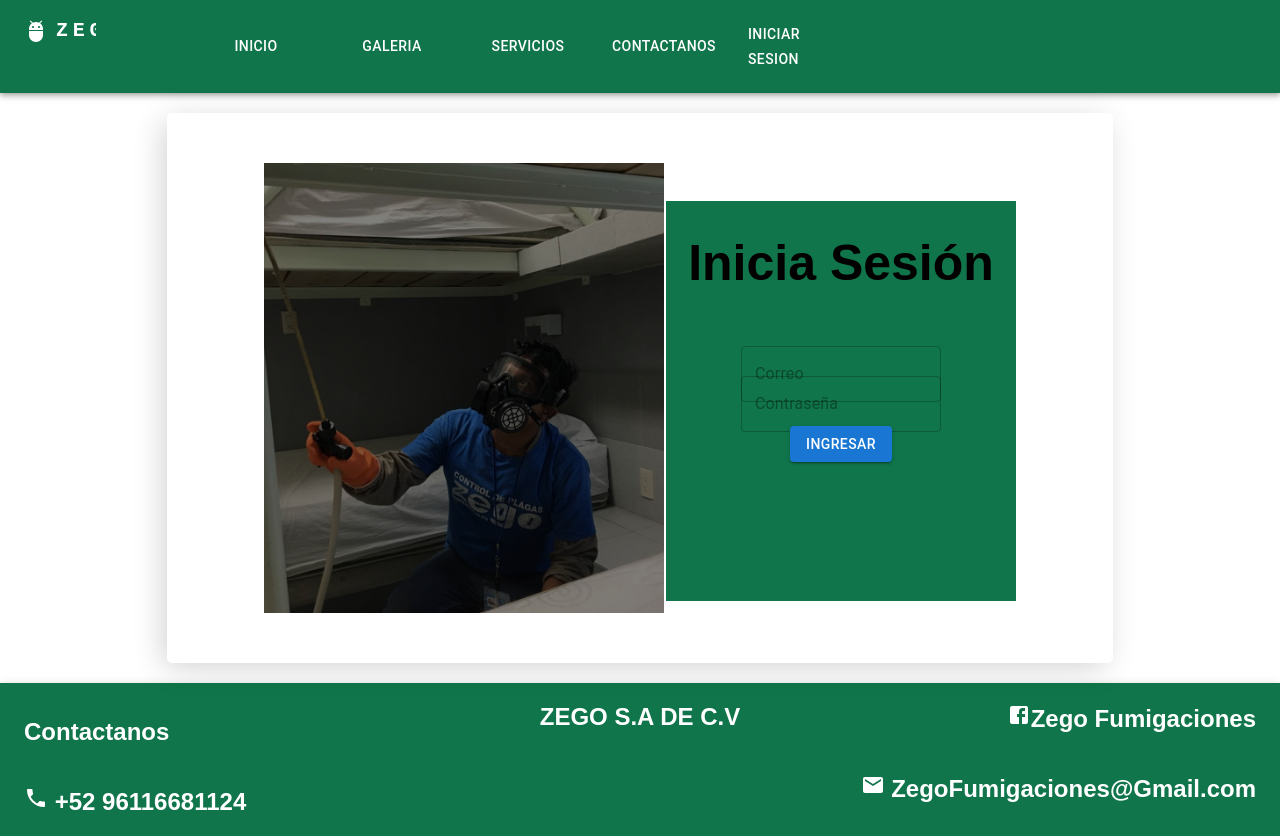
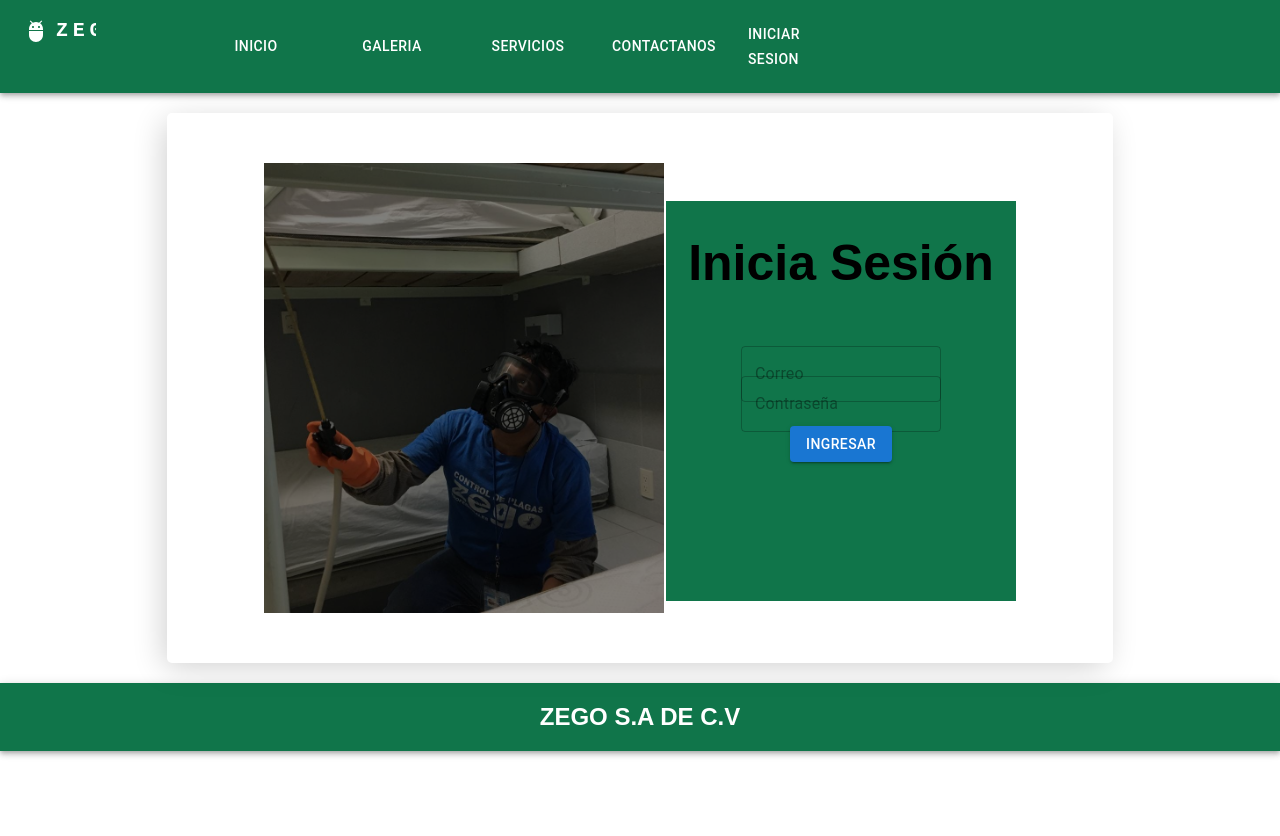
Before and after one commit to BlackRubick/FrontZego, a Next.js app: page /Login in a window 1280 px wide. After the commit the page ends 800 px from the top, so only its background shows below. Built offline with nearby package versions, Linux system fonts and the light colour scheme.

Commit message:
arreglando problemas de redireccionamiento por problemas de seguridad y tokens

```diff
--- a/src/app/Organismos/Footer.jsx
+++ b/src/app/Organismos/Footer.jsx
@@ -25,16 +25,11 @@ export default function Footer() {
                 }}
               >
                 <Grid container direction={"column"} spacing={0}>
-                  <Grid item>
-                    <h2 className="contxD"> Contactanos</h2>
-                  </Grid>
+
 
                   <Grid item>
                     <Grid container direction={"row"} spacing={0}>
-                      <h2 className="num">
-                        <LocalPhoneIcon className="phonexD"></LocalPhoneIcon>{" "}
-                        +52 96116681124
-                      </h2>
+
                     </Grid>
                   </Grid>
                 </Grid>
@@ -45,6 +40,8 @@ export default function Footer() {
               <div
                 style={{
                   textAlign: "center",
+                  marginTop:"5px",
+
                 }}
               >
                 <h2 className="titulo">ZEGO S.A DE C.V</h2>
@@ -76,9 +73,7 @@ export default function Footer() {
                         alignItems: "center",
                       }}
                     >
-                      <h2>
-                        <FacebookIcon></FacebookIcon>Zego Fumigaciones
-                      </h2>
+
                     </Grid>
                   </Grid>
 
@@ -90,9 +85,7 @@ export default function Footer() {
                         display: "flex",
                       }}
                     >
-                      <h2>
-                        <Email></Email> ZegoFumigaciones@Gmail.com
-                      </h2>
+
                     </Grid>
                   </Grid>
                 </Grid>
--- a/src/app/Organismos/Nav.jsx
+++ b/src/app/Organismos/Nav.jsx
@@ -19,6 +19,10 @@ const pages = {
     { nombrePage: "Reportes", href: "../reportes" },
     { nombrePage: "Descargar", href: "../reportesdescarga" },
     { nombrePage: "Graficas", href: "../graficas" },
+    { nombrePage: "Agregar Empleado", href: "../agregarEmpleado" },
+    { nombrePage: "Editar Empleado", href: "../agregarEmpleado" },
+
+
   ],
   supervisor: [
     { nombrePage: "Inicio", href: "../" },
@@ -136,7 +140,6 @@ function Nav() {
                 )}
                 <Box sx={{ flexGrow: 0 }}>
                   <Tooltip title="Open settings">
-                    {/* Aquí podrías agregar los botones de configuración del usuario */}
                   </Tooltip>
                 </Box>
               </div>
```
Also changed, not shown: src/app/reportes/page.jsx (+7 -7 lines).
